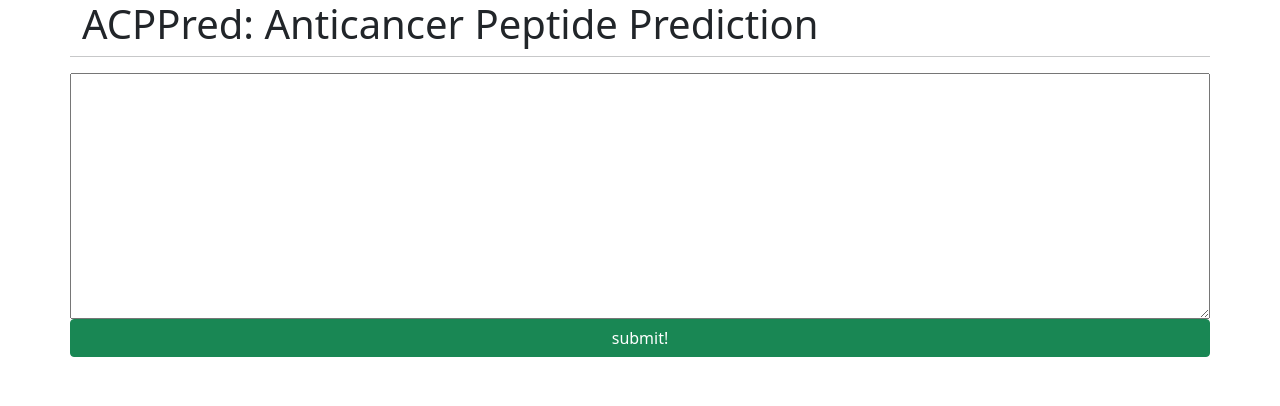
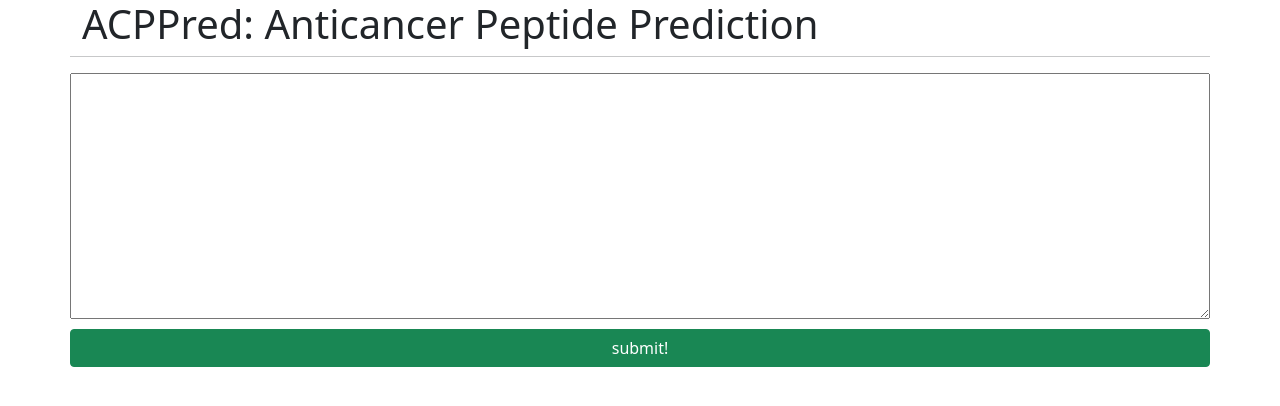
Before and after one commit to pedroreisser/acppred, a Flask app: page / in a window 1280 px wide. Shown: the top 406 px of the page. Run offline with Flask 2, Linux system fonts and the light colour scheme; parts of the project's set-up code (start-up, migrations or seed data) failed here and were passed over.

Commit message:
ajust submit

```diff
--- a/acppred/templates/index.html
+++ b/acppred/templates/index.html
@@ -15,7 +15,7 @@
         </div>
         <form action="/predict" method="post">
             <div class="row">
-                <textarea name="sequence" id="" cols="30" rows="10"></textarea>
+                <textarea name="sequence" id="" cols="30" rows="10" style="margin-bottom: 10px;"></textarea>
             </div>
             <div class='row'>
                 <input type="submit" class='btn btn-success' value="submit!">
```
